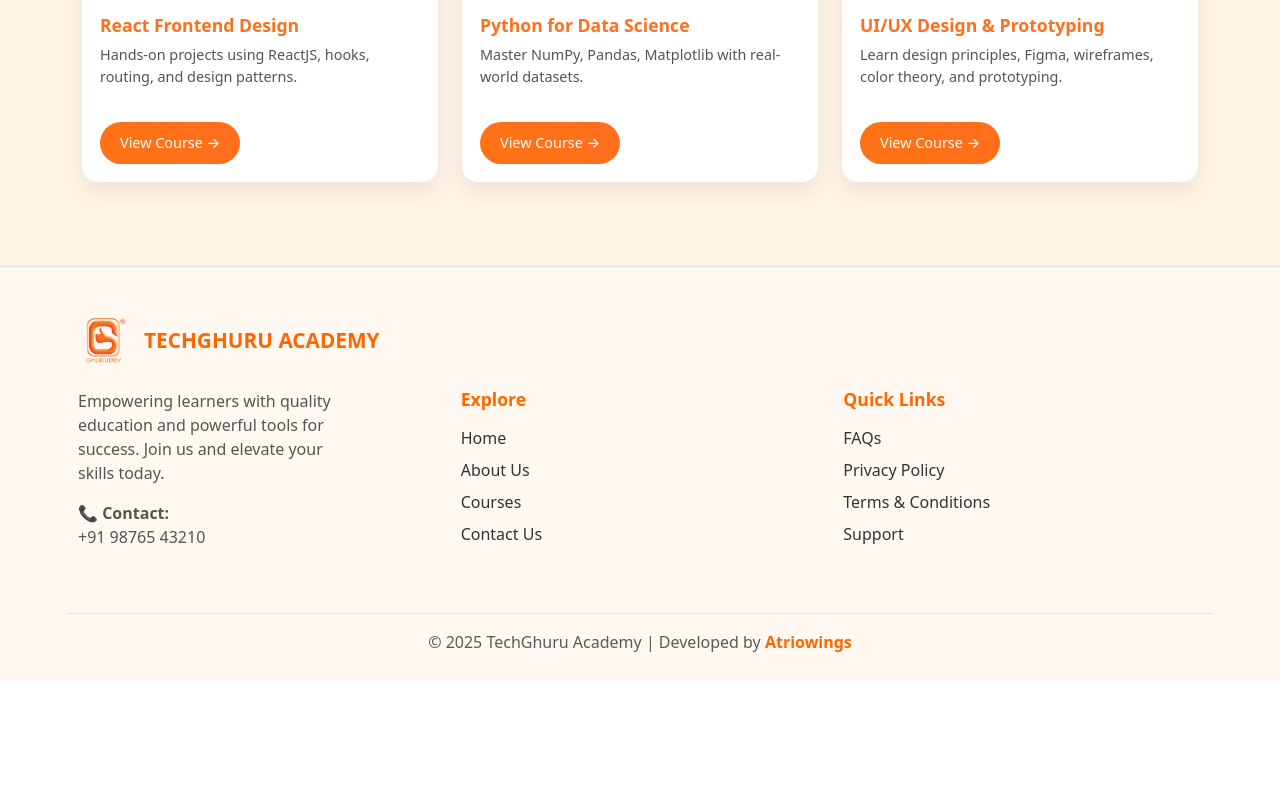
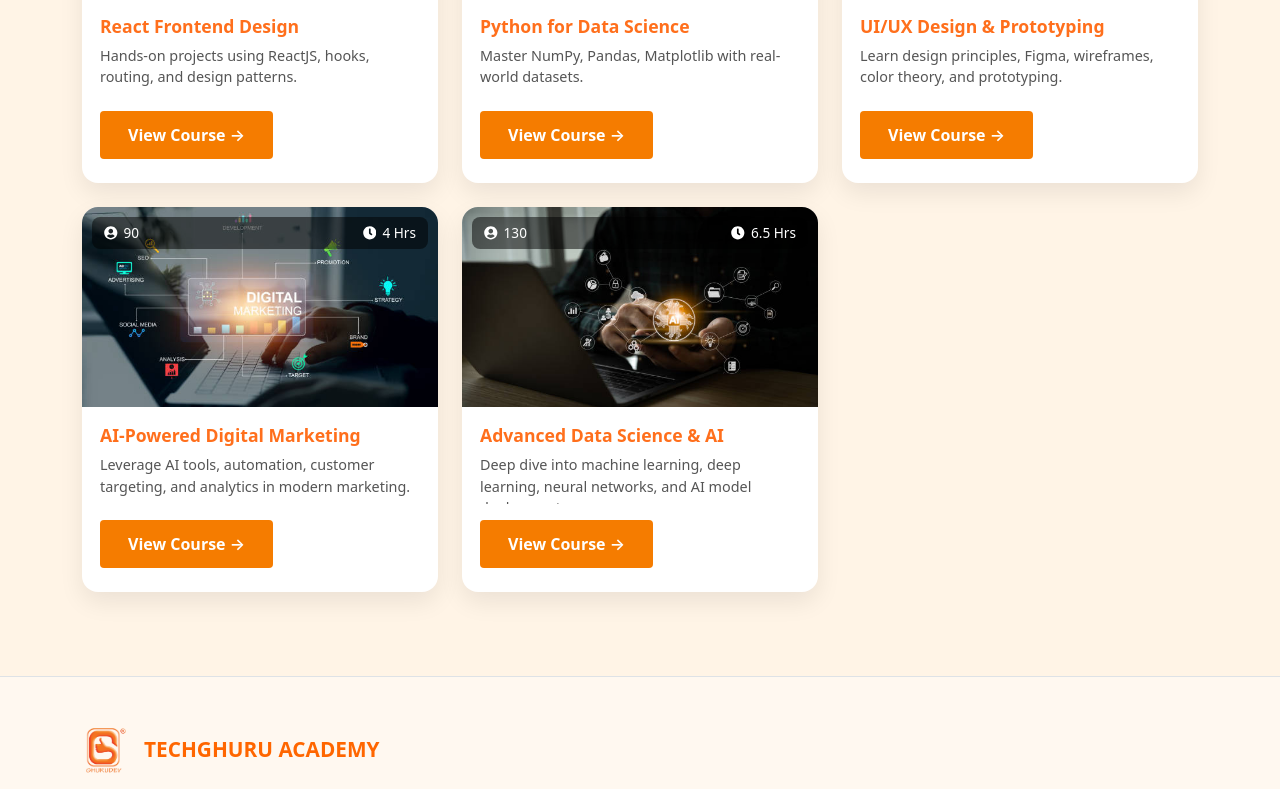
Before and after one commit to Sizzle2025/TechGhuru, a React (Vite) app: page /courses in a window 1280 px wide. Shown: the part 910-1699 px from the top of the page. Before the commit the page ends 1592 px from the top, so only its background shows below. Built offline with nearby package versions, Linux system fonts and the light colour scheme.

Commit message:
all course

```diff
--- a/src/pages/Courses.css
+++ b/src/pages/Courses.css
@@ -94,22 +94,48 @@
 
 /* View Button */
 .btn-view {
+  position: relative;
   display: inline-block;
-  margin-top: 12px;
-  padding: 10px 20px;
-  background: linear-gradient(to right, #ff7214, #ff6f1c);
-  color: white;
-  font-weight: 500;
+  padding: 12px 28px;
+  background-color: #f57c00; /* Orange */
+  color: #fff;
+  font-weight: 600;
+  text-decoration: none;
   border: none;
-  border-radius: 25px;
-  text-decoration: none;
-  font-size: 0.9rem;
-  transition: background 0.3s ease;
+  border-radius: 4px;
+  overflow: hidden;
+  transition: background-color 0.3s ease;
 }
 
-.btn-view:hover {
-  background: linear-gradient(to right, #ff6f1c, #ff7214);
+.btn-view::before {
+  content: "View Course →";
+  position: absolute;
+  color: #ff6f1c;
+  border: 2px solid #f07630;
+  display: flex;
+  align-items: center;
+  justify-content: center;
+  top: 0;
+  left: 0;
+  width: 100%;
+  height: 100%;
+  background-color: white; /* Darker orange */
+  transform-origin: left center;
+  transform: rotateY(90deg);
+  transition: transform 0.5s ease;
+  pointer-events: none;
+  z-index: 0; /* Put behind text */
 }
+
+.btn-view:hover::before {
+  transform: rotateY(0deg);
+}
+
+.btn-view span {
+  position: relative;
+  z-index: 1; /* Always on top */
+}
+
 
 /* Responsive Design */
 @media screen and (max-width: 768px) {
--- a/src/pages/Courses.jsx
+++ b/src/pages/Courses.jsx
@@ -9,6 +9,8 @@ import img3 from "./Images/Java.jpg";
 import img4 from "./Images/react-cover.png";
 import img5 from "./Images/datascience.jpg";
 import img6 from "./Images/uiux.png";
+import img7 from "./Images/digitalmarketing.jpg";
+import img8 from "./Images/Datascience1.jpg";
 import "./Courses.css";
 
 const courseData = [
@@ -18,6 +20,7 @@ const courseData = [
     desc: "Master frontend & backend with HTML, CSS, React, Node.js, and MongoDB.",
     duration: "4.5 Hrs",
     students: 100,
+    link: "/fullstack"
   },
   {
     title: "Data Structures & Algorithms",
@@ -25,6 +28,7 @@ const courseData = [
     desc: "Ace problem-solving with Java-based DSA modules and real-time coding.",
     duration: "5 Hrs",
     students: 85,
+    link: "/dsa"
   },
   {
     title: "Java Programming Mastery",
@@ -32,6 +36,7 @@ const courseData = [
     desc: "Core Java, OOPs, JDBC, Threads, and project-based learning.",
     duration: "6 Hrs",
     students: 120,
+    link: "/java"
   },
   {
     title: "React Frontend Design",
@@ -39,6 +44,7 @@ const courseData = [
     desc: "Hands-on projects using ReactJS, hooks, routing, and design patterns.",
     duration: "4 Hrs",
     students: 95,
+    link: "/react"
   },
   {
     title: "Python for Data Science",
@@ -46,6 +52,7 @@ const courseData = [
     desc: "Master NumPy, Pandas, Matplotlib with real-world datasets.",
     duration: "5.5 Hrs",
     students: 110,
+    link: "/python"
   },
   {
     title: "UI/UX Design & Prototyping",
@@ -53,8 +60,26 @@ const courseData = [
     desc: "Learn design principles, Figma, wireframes, color theory, and prototyping.",
     duration: "3.5 Hrs",
     students: 75,
+    link: "/uiux"
   },
+  {
+  title: "AI-Powered Digital Marketing",
+  image: img7, // Replace with a relevant digital marketing image
+  desc: "Leverage AI tools, automation, customer targeting, and analytics in modern marketing.",
+  duration: "4 Hrs",
+  students: 90,
+  link: "/digitalmarketing"
+  },
+  {
+  title: "Advanced Data Science & AI",
+  image: img8, // You can use a new AI-related image if needed
+  desc: "Deep dive into machine learning, deep learning, neural networks, and AI model deployment.",
+  duration: "6.5 Hrs",
+  students: 130,
+  link: "/datascience"
+  }
 ];
+
 
 const Courses = () => {
   return (
@@ -85,7 +110,7 @@ const Courses = () => {
                   <div className="course-details">
                     <h5>{course.title}</h5>
                     <p>{course.desc}</p>
-                    <Link to="/signup" className="btn-view">
+                    <Link to={course.link} className="btn-view">
                       View Course →
                     </Link>
                   </div>
```
Also changed, not shown: src/pages/Images/Datascience1.jpg (added), src/pages/Images/digitalmarketing.jpg (added).
